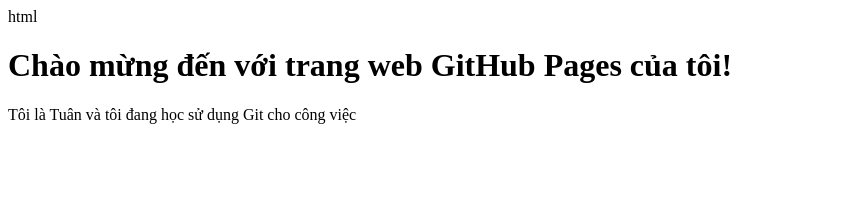
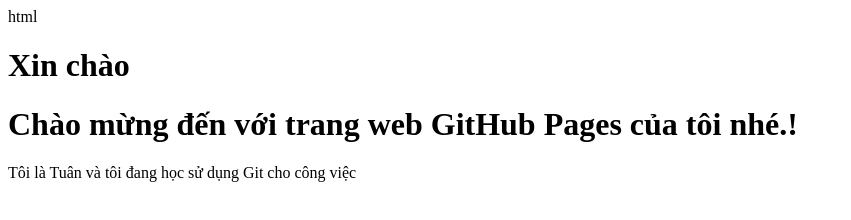
Before and after one commit to nguyenvantuan2479/nguyenvantuan2479.github.io, a plain HTML site: page index.html in a window 1280 px wide. Shown: the whole page, without its empty margins (0-851 px from the left). Drawn offline with Linux system fonts and the light colour scheme.

Commit message:
Update header text in index.html

```diff
--- a/index.html
+++ b/index.html
@@ -6,7 +6,8 @@
   <title>Trang web của tôi nhé</title>
 </head>
 <body>
-  <h1>Chào mừng đến với trang web GitHub Pages của tôi!</h1>
+   <h1>Xin chào</h1>
+  <h1>Chào mừng đến với trang web GitHub Pages của tôi nhé.!</h1>
   <p>Tôi là Tuân và tôi đang học sử dụng Git cho công việc</p>
 </body>
 </html>
```
